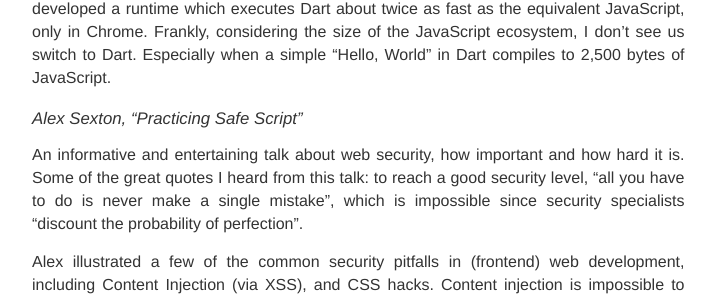
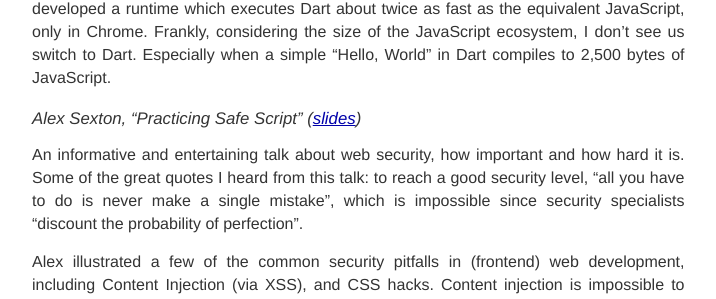
Before and after one commit to fzaninotto/fzaninotto.github.com, a Jekyll site: the page built from _posts/2013-12-03-dotjs-2013-what-you-missed-what-I-missed.markdown, in a window 1280 px wide and 900 px high, scrolled down 3293 px. Shown: the part 151-450 px from the top of the window, without its empty margins (233-949 px from the left). Built offline with Jekyll 4.4.1, drawn with Linux system fonts in a browser that asks for light colours; some web fonts are replaced; Markdown is read by kramdown in place of the engine named in the settings; comment, search, counter and statistics services are not loaded.

Commit message:
Add last talk slides

```diff
--- a/_posts/2013-12-03-dotjs-2013-what-you-missed-what-I-missed.markdown
+++ b/_posts/2013-12-03-dotjs-2013-what-you-missed-what-I-missed.markdown
@@ -77,7 +77,7 @@ The performance of Nicolas was to improvise a 25 minutes talk in a single week-e
 
 After a funny preamble, Nicolas introduced Dart, yet another language by Google, which compiles to JavaScript, and focused on performance. Dart is not a superset of JavaScript (that would be TypeScript), it is not a subset either (that would be asm.js). It's just the language that Google would like us to use instead of JavaScript for the web. They have developed a runtime which executes Dart about twice as fast as the equivalent JavaScript, only in Chrome. Frankly, considering the size of the JavaScript ecosystem, I don't see us switch to Dart. Especially when a simple "Hello, World" in Dart compiles to 2,500 bytes of JavaScript.
 
-### Alex Sexton, "Practicing Safe Script"
+### Alex Sexton, "Practicing Safe Script" ([slides](https://speakerdeck.com/slexaxton/practicing-safe-script))
 
 An informative and entertaining talk about web security, how important and how hard it is. Some of the great quotes I heard from this talk: to reach a good security level, "all you have to do is never make a single mistake", which is impossible since security specialists "discount the probability of perfection".
 
```
